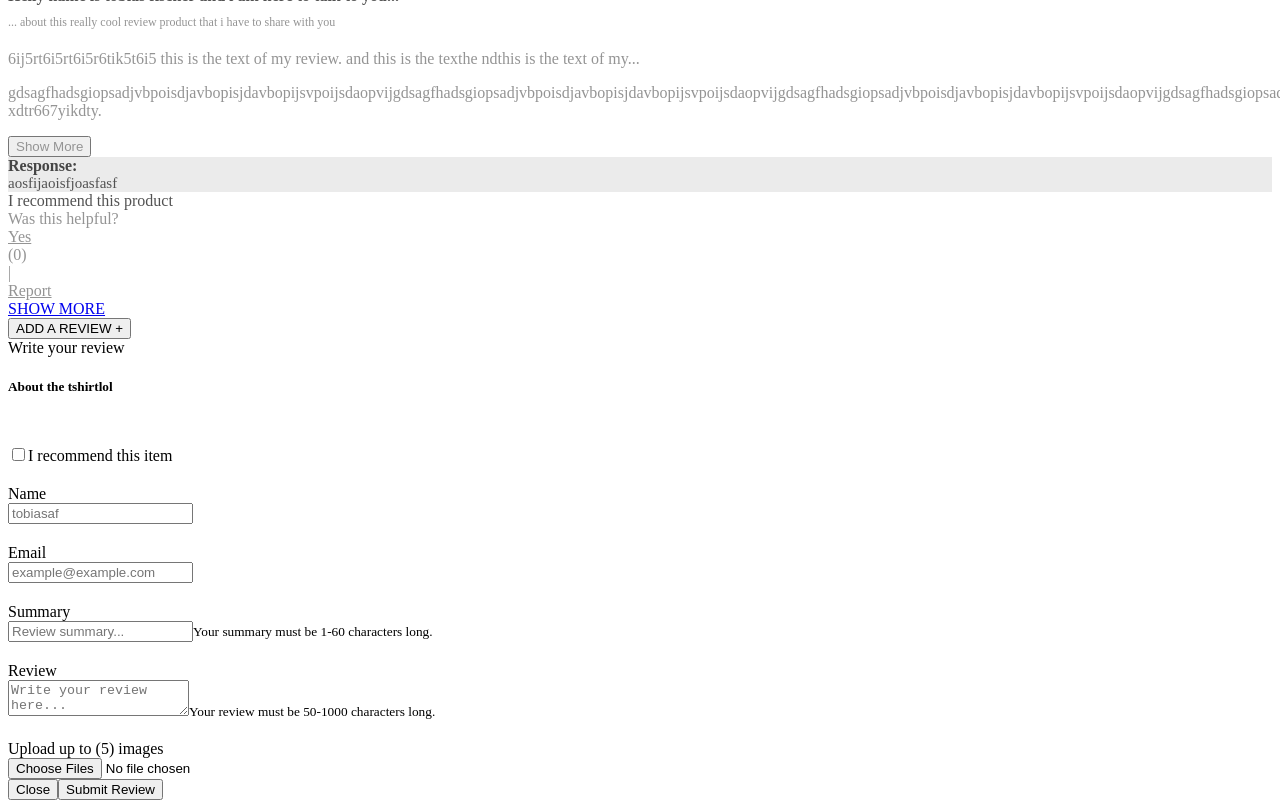
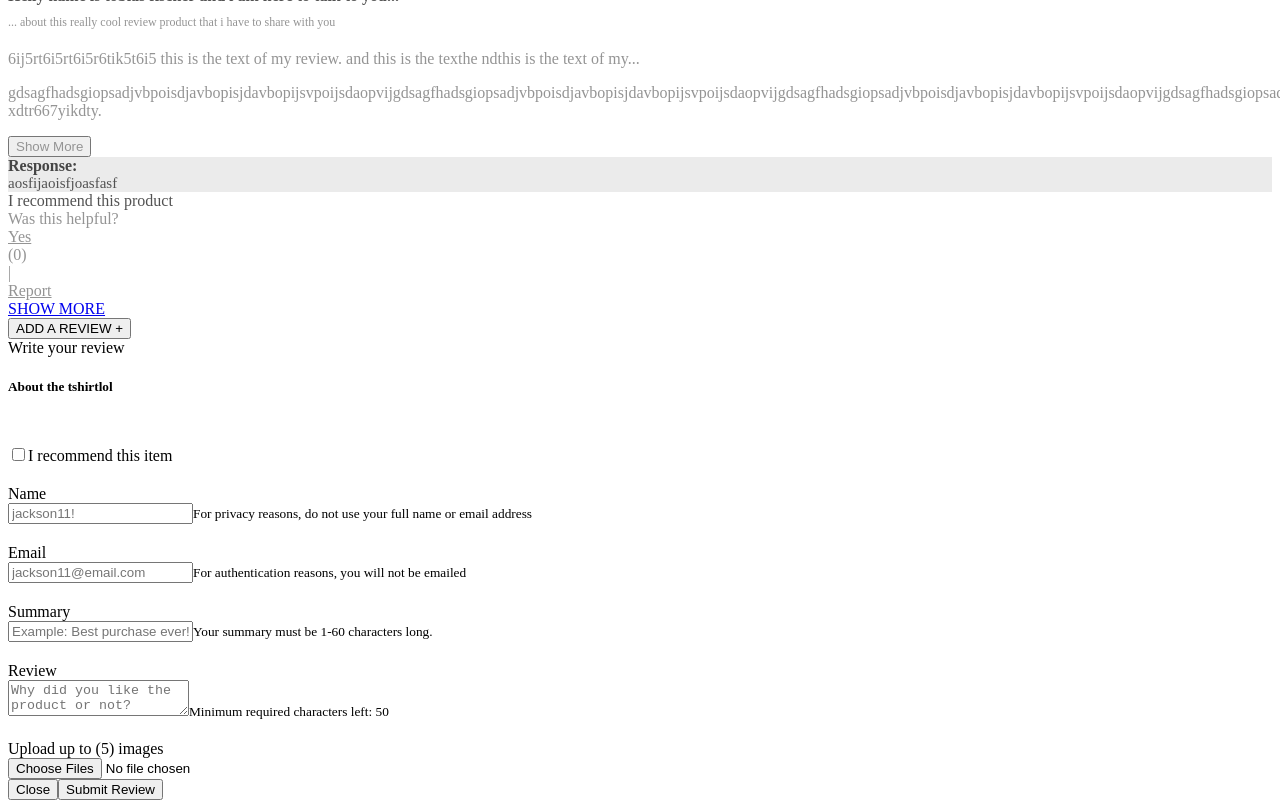
Before and after one commit to tobiasafischer/Project-Catwalk-FEC, a React app: page / in a window 1280 px wide. Both pictures are taken after a click on the button "ADD A REVIEW +". Shown: the part 620-1420 px from the top of the page. Built offline with nearby package versions, Linux system fonts and the light colour scheme; the HTML template or start-up script is replaced by a standard one.

Commit message:
Added words left counter

```diff
--- a/client/src/components/R-and-R/components/response-form.jsx
+++ b/client/src/components/R-and-R/components/response-form.jsx
@@ -86,8 +86,12 @@ function reset(setStars, setName, setSummary, setBody, setEmail, setRecommend, s
   setThumbnails([]);
 }
 
-function handleOnChangeInfo(info, cb) {
-  cb(info);
+function renderBodyCount(body, cb) {
+  if (body.length >= 50) {
+    cb('Minimum reached');
+  } else {
+    cb(`Minimum required characters left: ${50 - body.length}`);
+  }
 }
 
 function ResponseForm() {
@@ -102,7 +106,8 @@ function ResponseForm() {
   const [show, setShow] = useState(false);
   const [images, setImages] = useState([]);
   const [thumbnails, setThumbnails] = useState([]);
-
+  const [bodyCounter, setBodyCounter] = useState([]);
+  useEffect(() => renderBodyCount(body, setBodyCounter), [body]);
   useEffect(() => renderThumbnails(images, setThumbnails), [images]);
   const handleClose = () => setShow(false);
   const handleShow = () => setShow(true);
@@ -146,7 +151,7 @@ function ResponseForm() {
                     id="default-checkbox"
                     label="I recommend this item"
                     value={recommend}
-                    onChange={() => handleOnChangeInfo(!recommend, setRecommend)}
+                    onChange={() => setRecommend(!recommend)}
                   />
                 </div>
               </Form.Row>
@@ -157,16 +162,31 @@ function ResponseForm() {
                       Name
                     </div>
                   </Form.Label>
-                  <Form.Control value={name} onChange={(e) => handleOnChangeInfo(e.target.value, setName)} type="name" placeholder="tobiasaf" />
+                  <Form.Control
+                    placeholder="jackson11!"
+                    value={name}
+                    onChange={(e) => checkChar(e.target.value, 60, setName)}
+                    type="name"
+                  />
+                  <Form.Text id="summaryHelpBlock" muted>
+                    For privacy reasons, do not use your full name or email address
+                  </Form.Text>
                 </Form.Group>
-
                 <Form.Group as={Col} controlId="formGridEmail">
                   <Form.Label>
                     <div style={{ marginTop: '20px' }}>
                       Email
                     </div>
                   </Form.Label>
-                  <Form.Control value={email} onChange={(e) => handleOnChangeInfo(e.target.value, setEmail)} type="email" placeholder="example@example.com" />
+                  <Form.Control
+                    placeholder="jackson11@email.com"
+                    value={email}
+                    onChange={(e) => checkChar(e.target.value, 60, setEmail)}
+                    type="email"
+                  />
+                  <Form.Text id="summaryHelpBlock" muted>
+                    For authentication reasons, you will not be emailed
+                  </Form.Text>
                 </Form.Group>
               </Form.Row>
 
@@ -177,7 +197,7 @@ function ResponseForm() {
                   </div>
                 </Form.Label>
                 <Form.Control
-                  placeholder="Review summary..."
+                  placeholder="Example: Best purchase ever!"
                   onChange={(e) => checkChar(e.target.value, 60, setSummary)}
                   value={summary}
                 />
@@ -194,12 +214,12 @@ function ResponseForm() {
                 </Form.Label>
                 <Form.Control
                   as="textarea"
-                  placeholder="Write your review here..."
+                  placeholder="Why did you like the product or not?"
                   onChange={(e) => checkChar(e.target.value, 1000, setBody)}
                   value={body}
                 />
                 <Form.Text id="bodyHelpBlock" muted>
-                  Your review must be 50-1000 characters long.
+                  {bodyCounter}
                 </Form.Text>
               </Form.Group>
               <Form.Group>
```
Also changed, not shown: 1 other file (tests, documents, lock files or other folders).
